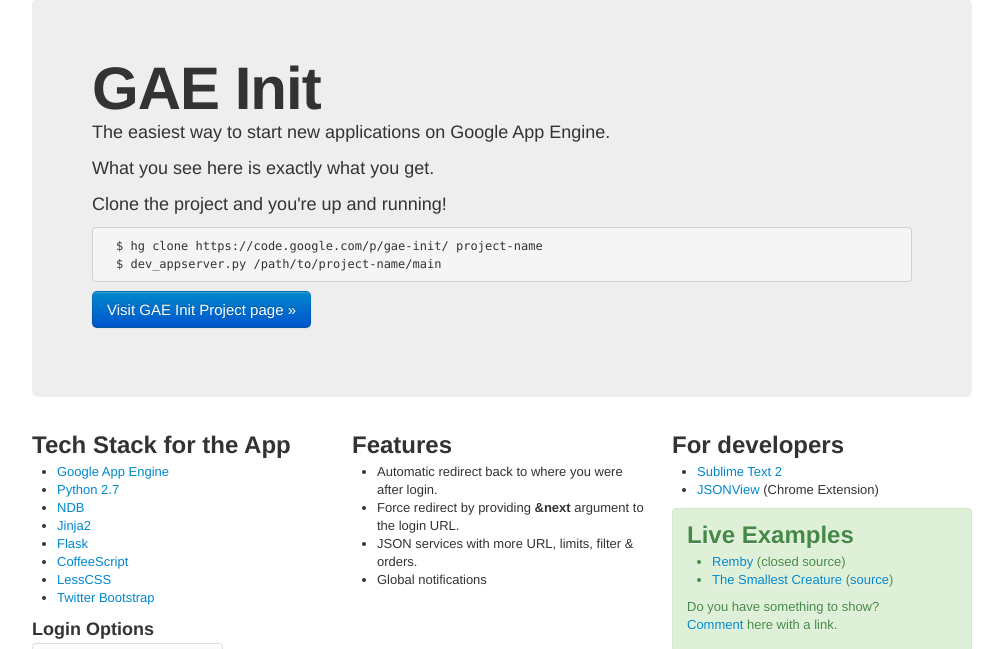
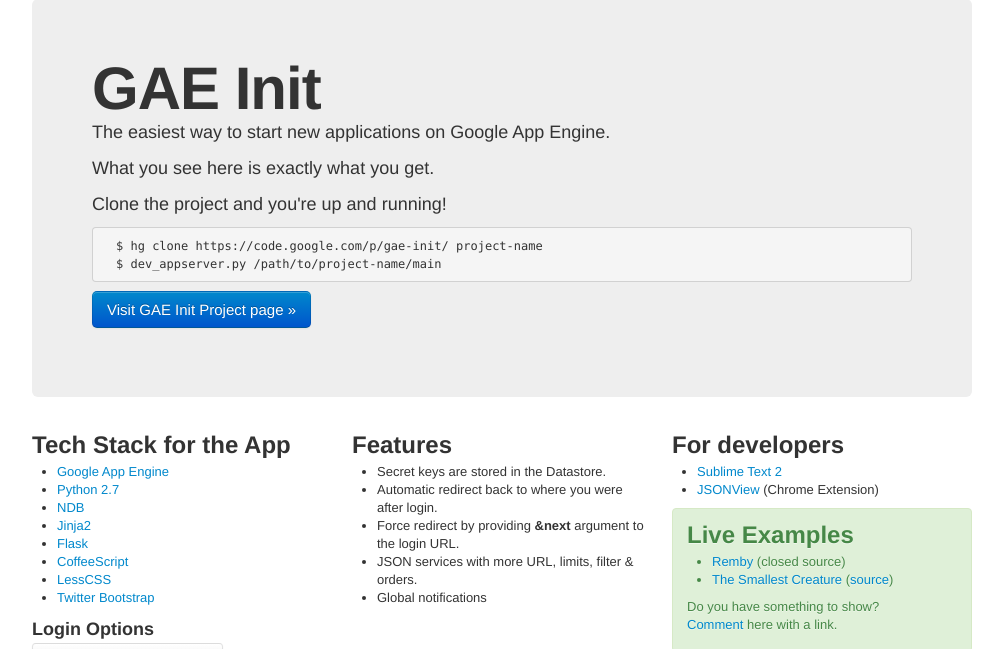
Before and after one commit to joernhees/git-hg-remote-bug_gae-init, a Python web app: template main/templates/welcome.html in a window 1280 px wide. Shown: the part 61-710 px from the top of the page, without its empty margins (138-1141 px from the left). Run offline with Jinja, Linux system fonts and the light colour scheme; the template is opened without the code that fills it, so the values that code supplies are empty; some libraries are stand-ins or nearby versions.

Commit message:
Added a new feature in the welcome.html

```diff
--- a/main/templates/welcome.html
+++ b/main/templates/welcome.html
@@ -51,6 +51,9 @@
       <h2>Features</h2>
       <ul>
         <li>
+          Secret keys are stored in the Datastore.
+        </li>
+        <li>
           Automatic redirect back to where you were after login.
         </li>
         <li>
```
